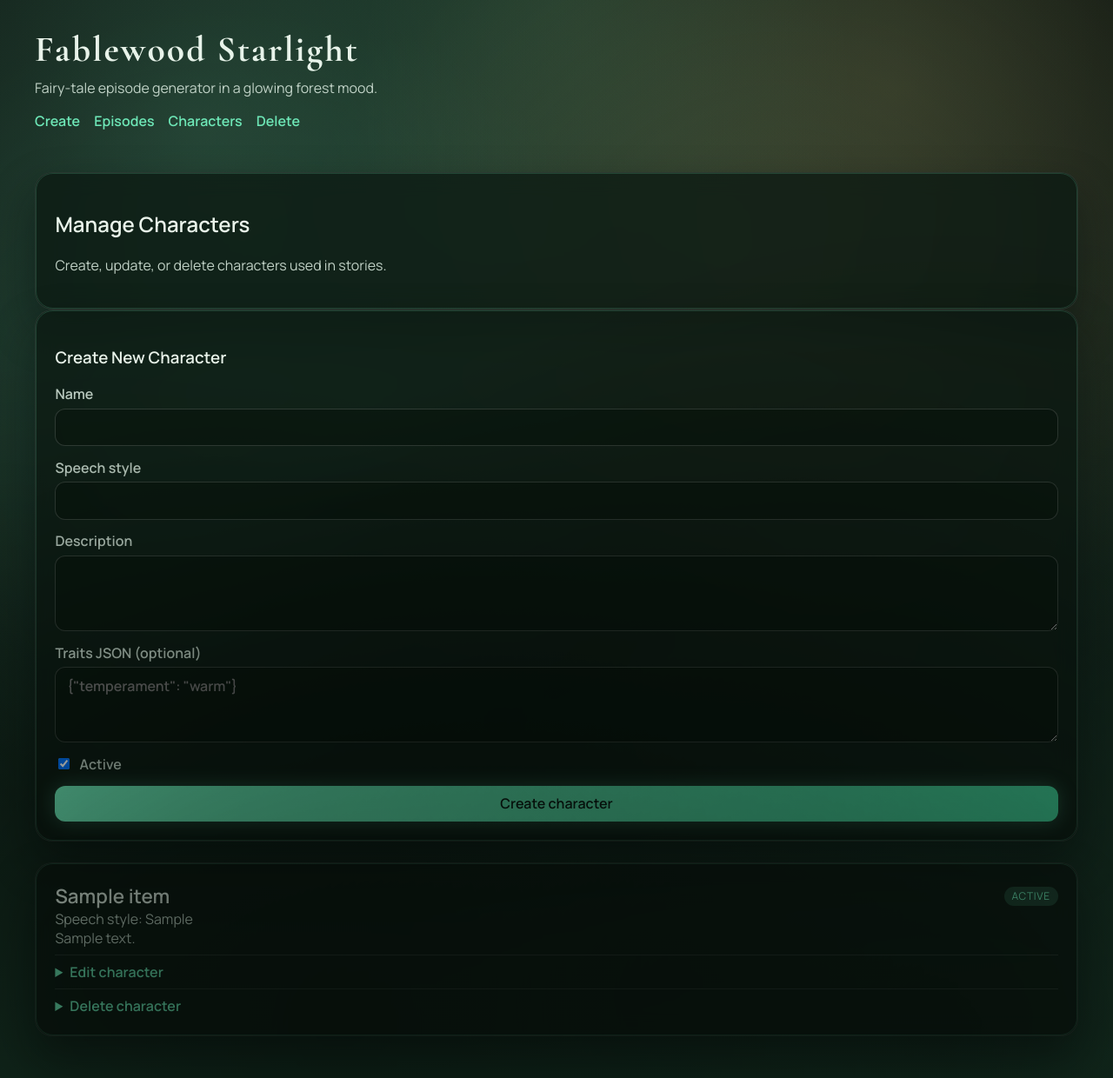
After one commit to LeonvDetten/Automated_Multimedia_Storytelling, a FastAPI app: template app/templates/characters.html in a window 1280 px wide. The commit adds this page. Shown: the whole page at 87% size. Run offline with FastAPI, Linux system fonts and the light colour scheme; the template is opened without the code that fills it: most values are stand-ins (such as "Sample title", 1, 10 or a date in 2020); some libraries are stand-ins or nearby versions.

Commit message:
character update

```diff
--- a/app/static/css/app.css
+++ b/app/static/css/app.css
@@ -69,6 +69,19 @@ body::after {
 .header p {
   margin-top: 0.5rem;
   color: var(--muted);
+}
+
+.top-nav {
+  margin-top: 0.75rem;
+  display: flex;
+  gap: 1rem;
+  flex-wrap: wrap;
+}
+
+.top-nav a {
+  text-decoration: none;
+  color: var(--accent);
+  font-weight: 600;
 }
 
 .container {
@@ -296,6 +309,70 @@ a {
   color: var(--muted);
 }
 
+.episodes-list {
+  display: grid;
+  gap: 1rem;
+  margin-top: 1.5rem;
+}
+
+.episode-card {
+  display: grid;
+  gap: 0.6rem;
+}
+
+.episode-header {
+  display: flex;
+  align-items: center;
+  justify-content: space-between;
+  gap: 1rem;
+}
+
+.episode-card-title {
+  margin: 0;
+  font-size: 1.4rem;
+}
+
+.episode-meta {
+  margin: 0;
+  color: var(--muted);
+}
+
+.episode-characters {
+  display: flex;
+  flex-wrap: wrap;
+  gap: 0.45rem;
+}
+
+.character-chip {
+  padding: 0.25rem 0.65rem;
+  border-radius: 999px;
+  background: rgba(110, 231, 183, 0.14);
+  color: var(--accent);
+  font-size: 0.8rem;
+}
+
+.episode-actions {
+  margin-top: 0.25rem;
+}
+
+.episode-link {
+  text-decoration: none;
+  font-weight: 600;
+  color: var(--accent);
+}
+
+.character-card details {
+  margin-top: 0.5rem;
+  border-top: 1px solid rgba(255, 255, 255, 0.1);
+  padding-top: 0.5rem;
+}
+
+.character-card summary {
+  cursor: pointer;
+  color: var(--accent);
+  font-weight: 600;
+}
+
 .status-pill {
   background: rgba(110, 231, 183, 0.18);
   color: var(--accent);
--- a/app/templates/base.html
+++ b/app/templates/base.html
@@ -17,6 +17,12 @@
     <header class="header">
       <h1>Fablewood Starlight</h1>
       <p>Fairy-tale episode generator in a glowing forest mood.</p>
+      <nav class="top-nav">
+        <a href="/">Create</a>
+        <a href="/web/episodes">Episodes</a>
+        <a href="/web/characters">Characters</a>
+        <a href="/delete">Delete</a>
+      </nav>
     </header>
 
     <main class="container">
--- /dev/null
+++ b/app/templates/characters.html
@@ -0,0 +1,99 @@
+{% extends "base.html" %}
+{% block content %}
+<section class="panel">
+  <h2>Manage Characters</h2>
+  <p class="muted-text">Create, update, or delete characters used in stories.</p>
+
+  {% if message %}
+  <div class="alert {{ message_kind }}">{{ message }}</div>
+  {% endif %}
+</section>
+
+<section class="panel">
+  <h3>Create New Character</h3>
+  <form method="post" action="/web/characters/create" class="form-stack">
+    <label>
+      Name
+      <input type="text" name="name" required />
+    </label>
+    <label>
+      Speech style
+      <input type="text" name="speech_style" required />
+    </label>
+    <label>
+      Description
+      <textarea name="description" rows="3" required></textarea>
+    </label>
+    <label>
+      Traits JSON (optional)
+      <textarea name="traits_json" rows="3" placeholder='{"temperament": "warm"}'></textarea>
+    </label>
+    <label class="checkbox-row">
+      <input type="checkbox" name="active" checked />
+      Active
+    </label>
+    <button type="submit">Create character</button>
+  </form>
+</section>
+
+<section class="episodes-list">
+  {% for item in characters %}
+  <article class="panel character-card">
+    <div class="episode-header">
+      <h3 class="episode-card-title">{{ item.name }}</h3>
+      <span class="status-pill">{{ "active" if item.active else "inactive" }}</span>
+    </div>
+    <p class="episode-meta">Speech style: {{ item.speech_style }}</p>
+    <p class="episode-meta">{{ item.description }}</p>
+
+    <details class="character-details">
+      <summary>Edit character</summary>
+      <form method="post" action="/web/characters/{{ item.id }}/update" class="form-stack">
+        <label>
+          Name
+          <input type="text" name="name" value="{{ item.name }}" required />
+        </label>
+        <label>
+          Speech style
+          <input type="text" name="speech_style" value="{{ item.speech_style }}" required />
+        </label>
+        <label>
+          Description
+          <textarea name="description" rows="3" required>{{ item.description }}</textarea>
+        </label>
+        <label>
+          Traits JSON (optional)
+          <textarea name="traits_json" rows="3">{{ item.traits_json }}</textarea>
+        </label>
+        <label class="checkbox-row">
+          <input type="checkbox" name="active" {% if item.active %}checked{% endif %} />
+          Active
+        </label>
+        <button type="submit">Update</button>
+      </form>
+    </details>
+
+    <details class="character-details">
+      <summary>Delete character</summary>
+      <form method="post" action="/web/characters/{{ item.id }}/delete" class="form-stack">
+        <div class="confirm-box">
+          <label class="checkbox-row">
+            <input type="checkbox" name="confirm_check" />
+            I understand this will delete the character.
+          </label>
+          <label>
+            Type DELETE to confirm
+            <input type="text" name="confirm_text" placeholder="DELETE" />
+          </label>
+        </div>
+        <button class="danger-button" type="submit">Delete</button>
+      </form>
+    </details>
+  </article>
+  {% else %}
+  <article class="panel">
+    <p>No characters yet.</p>
+  </article>
+  {% endfor %}
+</section>
+{% endblock %}
```
Also changed, not shown: app/repositories/__init__.py (+13 -1 lines), app/repositories/character_repository.py (+42 -0 lines), app/templates/episode_detail.html (+11 -0 lines), app/templates/episodes_list.html (added, +47 -0 lines), app/web/routes.py (+149 -4 lines), scripts/seed.py (+12 -12 lines).
